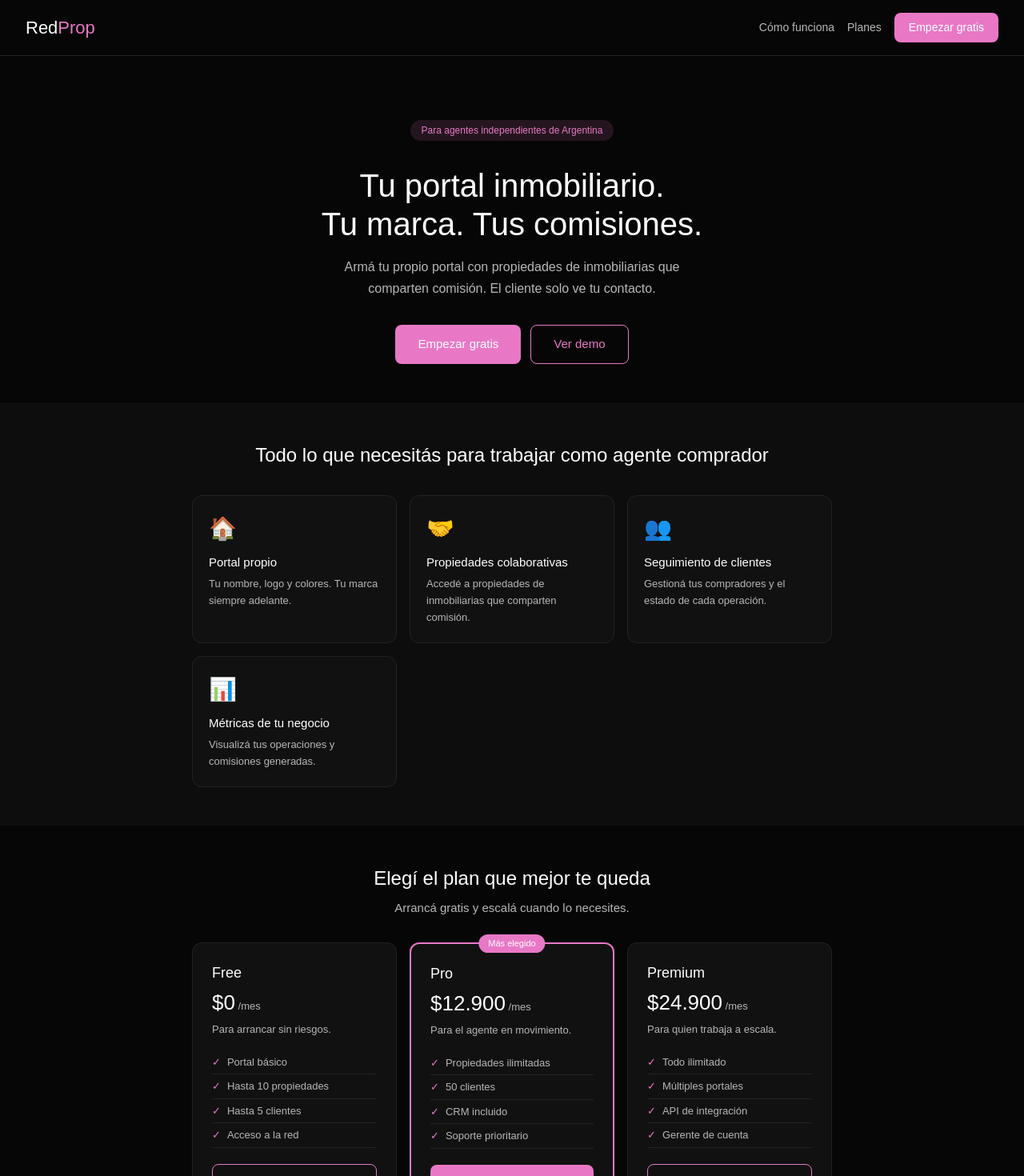
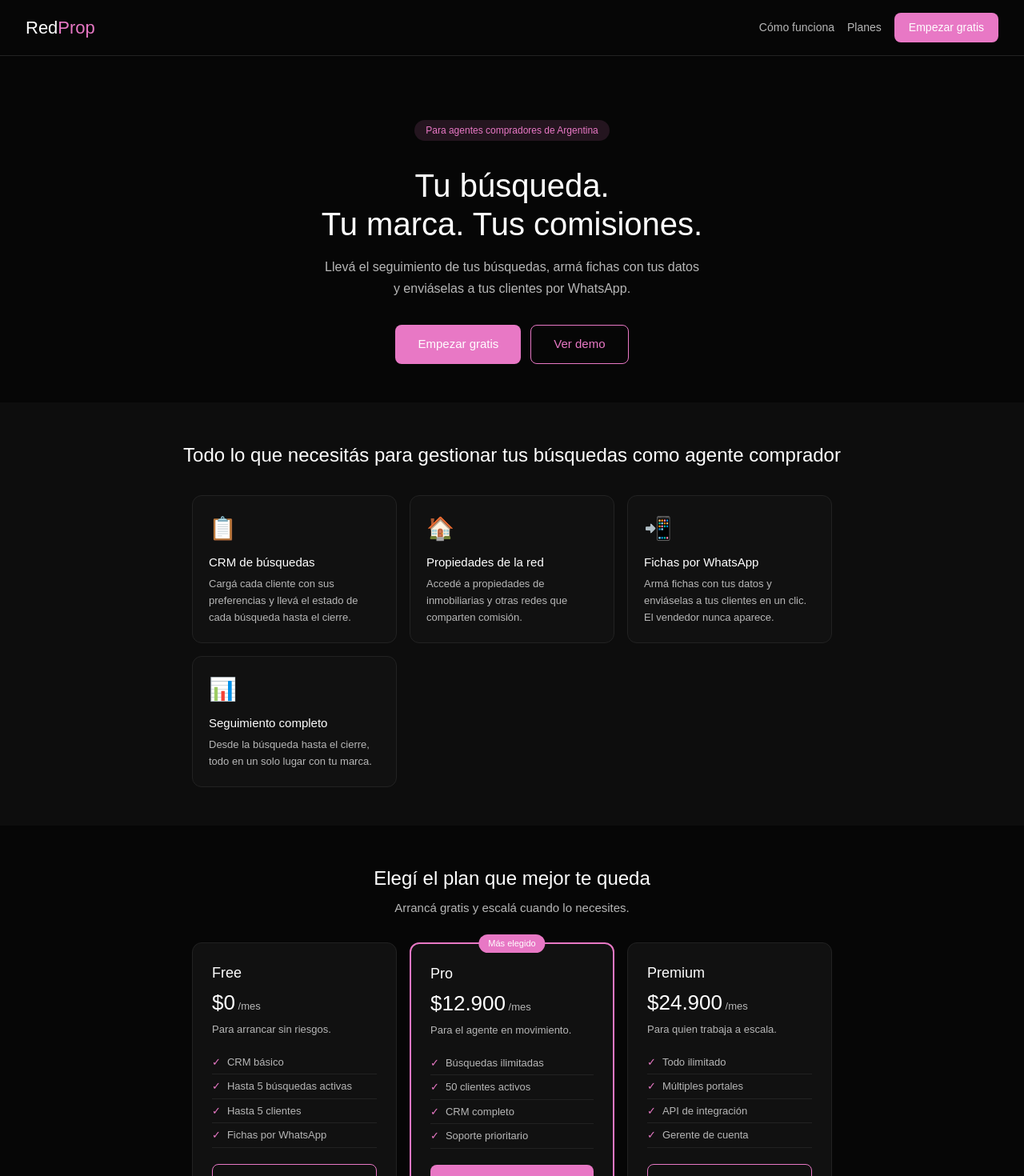
Before and after one commit to jmacias2103/redprop, a Next.js app: page / in a window 1280 px wide. Shown: the top 1470 px of the page at 80% size. Built offline with nearby package versions, Linux system fonts and the light colour scheme.

Commit message:
actualizar copy landing

```diff
--- a/app/page.tsx
+++ b/app/page.tsx
@@ -14,9 +14,9 @@ export default function Home() {
 
       {/* HERO */}
       <section style={{ textAlign: 'center', padding: '5rem 2rem 3rem' }}>
-        <span style={{ background: '#e878c522', color: '#e878c5', fontSize: '12px', padding: '4px 14px', borderRadius: '99px', marginBottom: '1rem', display: 'inline-block' }}>Para agentes independientes de Argentina</span>
-        <h1 style={{ fontSize: '40px', fontWeight: 500, lineHeight: 1.2, marginBottom: '1rem', maxWidth: '600px', margin: '1rem auto' }}>Tu portal inmobiliario.<br />Tu marca. Tus comisiones.</h1>
-        <p style={{ fontSize: '16px', color: '#b7b7b7', maxWidth: '480px', margin: '0 auto 2rem', lineHeight: 1.7 }}>Armá tu propio portal con propiedades de inmobiliarias que comparten comisión. El cliente solo ve tu contacto.</p>
+        <span style={{ background: '#e878c522', color: '#e878c5', fontSize: '12px', padding: '4px 14px', borderRadius: '99px', marginBottom: '1rem', display: 'inline-block' }}>Para agentes compradores de Argentina</span>
+        <h1 style={{ fontSize: '40px', fontWeight: 500, lineHeight: 1.2, marginBottom: '1rem', maxWidth: '600px', margin: '1rem auto' }}>Tu búsqueda.<br />Tu marca. Tus comisiones.</h1>
+        <p style={{ fontSize: '16px', color: '#b7b7b7', maxWidth: '480px', margin: '0 auto 2rem', lineHeight: 1.7 }}>Llevá el seguimiento de tus búsquedas, armá fichas con tus datos y enviáselas a tus clientes por WhatsApp.</p>
         <div style={{ display: 'flex', gap: '12px', justifyContent: 'center' }}>
           <button style={{ background: '#e878c5', color: '#fff', border: 'none', borderRadius: '8px', padding: '12px 28px', fontSize: '15px', cursor: 'pointer' }}>Empezar gratis</button>
           <button style={{ background: 'transparent', color: '#e878c5', border: '1.5px solid #e878c5', borderRadius: '8px', padding: '12px 28px', fontSize: '15px', cursor: 'pointer' }}>Ver demo</button>
@@ -25,13 +25,13 @@ export default function Home() {
 
       {/* FEATURES */}
       <section id="como" style={{ padding: '3rem 2rem', background: '#0d0d0d' }}>
-        <h2 style={{ textAlign: 'center', fontSize: '24px', fontWeight: 500, marginBottom: '2rem' }}>Todo lo que necesitás para trabajar como agente comprador</h2>
+        <h2 style={{ textAlign: 'center', fontSize: '24px', fontWeight: 500, marginBottom: '2rem' }}>Todo lo que necesitás para gestionar tus búsquedas como agente comprador</h2>
         <div style={{ display: 'grid', gridTemplateColumns: 'repeat(auto-fit, minmax(200px, 1fr))', gap: '16px', maxWidth: '800px', margin: '0 auto' }}>
           {[
-            { icon: '🏠', title: 'Portal propio', desc: 'Tu nombre, logo y colores. Tu marca siempre adelante.' },
-            { icon: '🤝', title: 'Propiedades colaborativas', desc: 'Accedé a propiedades de inmobiliarias que comparten comisión.' },
-            { icon: '👥', title: 'Seguimiento de clientes', desc: 'Gestioná tus compradores y el estado de cada operación.' },
-            { icon: '📊', title: 'Métricas de tu negocio', desc: 'Visualizá tus operaciones y comisiones generadas.' },
+            { icon: '📋', title: 'CRM de búsquedas', desc: 'Cargá cada cliente con sus preferencias y llevá el estado de cada búsqueda hasta el cierre.' },
+            { icon: '🏠', title: 'Propiedades de la red', desc: 'Accedé a propiedades de inmobiliarias y otras redes que comparten comisión.' },
+            { icon: '📲', title: 'Fichas por WhatsApp', desc: 'Armá fichas con tus datos y enviáselas a tus clientes en un clic. El vendedor nunca aparece.' },
+            { icon: '📊', title: 'Seguimiento completo', desc: 'Desde la búsqueda hasta el cierre, todo en un solo lugar con tu marca.' },
           ].map((f, i) => (
             <div key={i} style={{ background: '#111', border: '0.5px solid #222', borderRadius: '12px', padding: '1.25rem' }}>
               <div style={{ fontSize: '28px', marginBottom: '10px' }}>{f.icon}</div>
@@ -48,8 +48,8 @@ export default function Home() {
         <p style={{ textAlign: 'center', color: '#b7b7b7', fontSize: '15px', marginBottom: '2rem' }}>Arrancá gratis y escalá cuando lo necesites.</p>
         <div style={{ display: 'grid', gridTemplateColumns: 'repeat(auto-fit, minmax(200px, 1fr))', gap: '16px', maxWidth: '800px', margin: '0 auto' }}>
           {[
-            { name: 'Free', price: '$0', desc: 'Para arrancar sin riesgos.', features: ['Portal básico', 'Hasta 10 propiedades', 'Hasta 5 clientes', 'Acceso a la red'], featured: false },
-            { name: 'Pro', price: '$12.900', desc: 'Para el agente en movimiento.', features: ['Propiedades ilimitadas', '50 clientes', 'CRM incluido', 'Soporte prioritario'], featured: true },
+            { name: 'Free', price: '$0', desc: 'Para arrancar sin riesgos.', features: ['CRM básico', 'Hasta 5 búsquedas activas', 'Hasta 5 clientes', 'Fichas por WhatsApp'], featured: false },
+            { name: 'Pro', price: '$12.900', desc: 'Para el agente en movimiento.', features: ['Búsquedas ilimitadas', '50 clientes activos', 'CRM completo', 'Soporte prioritario'], featured: true },
             { name: 'Premium', price: '$24.900', desc: 'Para quien trabaja a escala.', features: ['Todo ilimitado', 'Múltiples portales', 'API de integración', 'Gerente de cuenta'], featured: false },
           ].map((p, i) => (
             <div key={i} style={{ background: '#111', border: p.featured ? '2px solid #e878c5' : '0.5px solid #222', borderRadius: '12px', padding: '1.5rem', position: 'relative' }}>
@@ -75,7 +75,7 @@ export default function Home() {
       {/* FOOTER */}
       <footer style={{ padding: '1.5rem 2rem', borderTop: '0.5px solid #222', display: 'flex', justifyContent: 'space-between', alignItems: 'center' }}>
         <div style={{ fontSize: '16px', fontWeight: 500 }}>Red<span style={{ color: '#e878c5' }}>Prop</span></div>
-        <p style={{ fontSize: '13px', color: '#b7b7b7' }}>© 2025 RedProp · Buenos Aires, Argentina</p>
+        <p style={{ fontSize: '13px', color: '#b7b7b7' }}>© 2026 RedProp · Buenos Aires, Argentina</p>
       </footer>
 
     </main>
```
